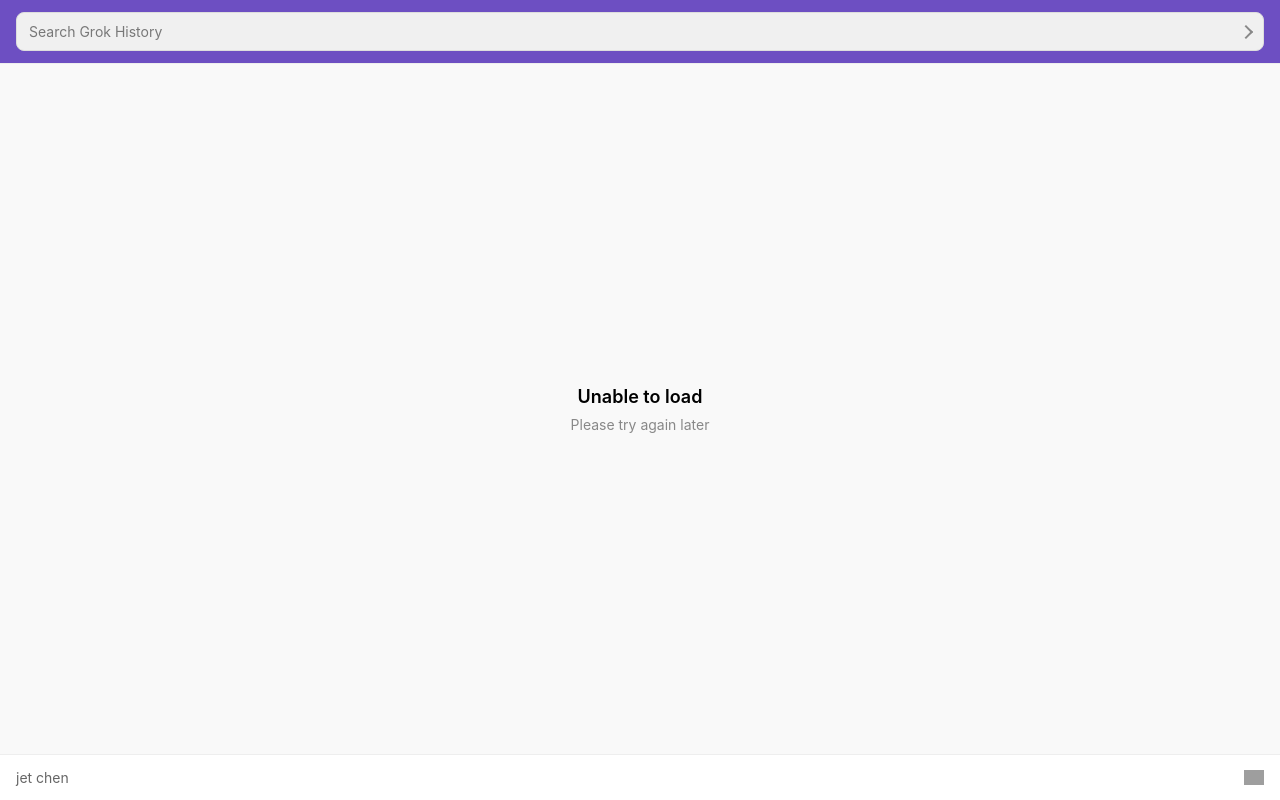
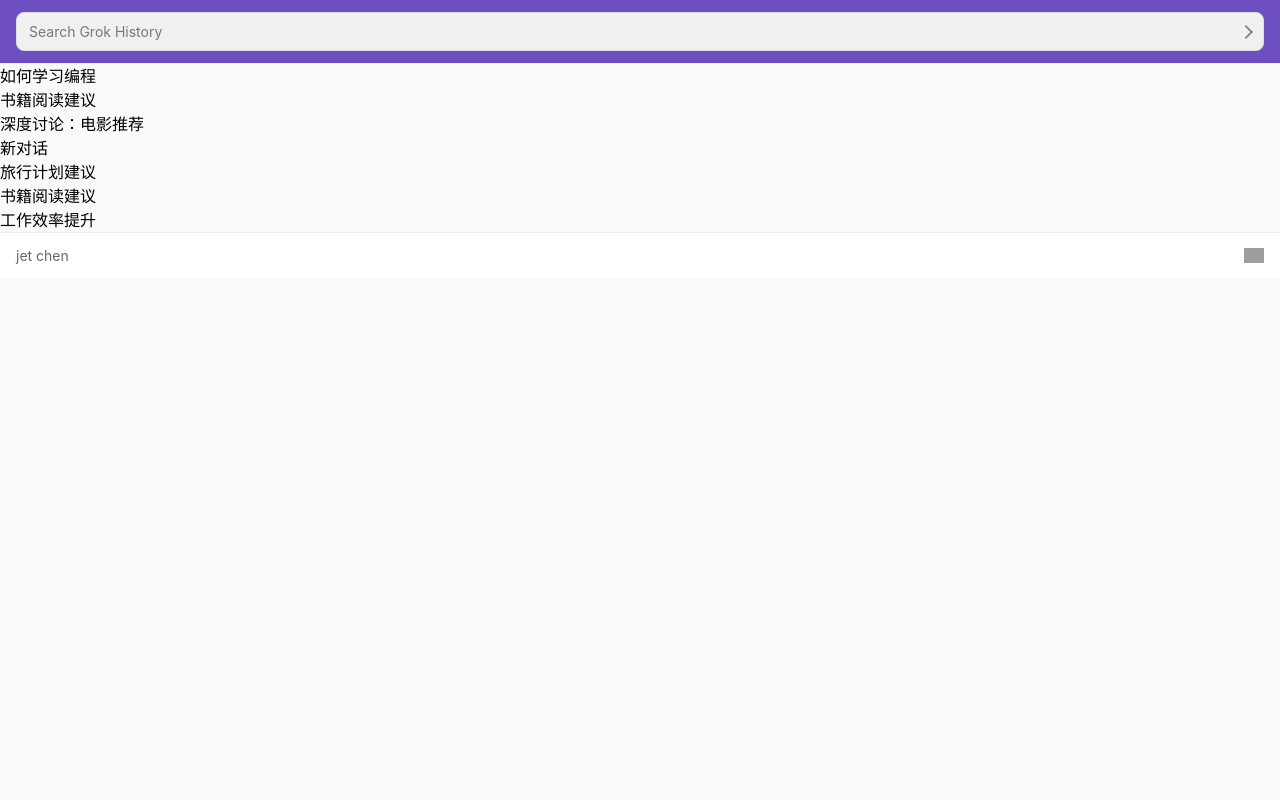
Before and after one commit to jet-isnt-haha/Jchat, a React (Vite) app: page /history in a window 1280 px wide. Built offline with nearby package versions, Linux system fonts and the light colour scheme; grey boxes are pictures that could not be loaded; a web font is replaced by a local one.

Commit message:
feat: 实现history组件sessions的渲染及session路由的跳转

```diff
--- a/packages/types/chatType.ts
+++ b/packages/types/chatType.ts
@@ -28,4 +28,5 @@
 	addMessage: (message: Omit<Message, 'id' | 'timestamp'>) => void;
 	updateMessage: (messageId: string, updates: Message) => void;
 	getCurrentMessages: () => Message[] | undefined;
+	setCurrentSessionId: (id: string) => void;
 }
--- a/src/App.tsx
+++ b/src/App.tsx
@@ -1,4 +1,9 @@
-import { BrowserRouter as Router, Routes, Route } from 'react-router-dom';
+import {
+	BrowserRouter as Router,
+	Routes,
+	Route,
+	Navigate
+} from 'react-router-dom';
 import Home from './pages/home';
 import History from './pages/history';
 export default function App() {
@@ -6,8 +11,10 @@
 		<Router>
 			{/* 	<Navigation /> */}
 			<Routes>
-				<Route path="/" element={<Home />} />
+				<Route path="/session" element={<Home />} />
+				<Route path="/session/:id" element={<Home />} />
 				<Route path="/history" element={<History />} />
+				<Route path="/*" element={<Navigate to="/session" />} />
 			</Routes>
 		</Router>
 	);
--- /dev/null
+++ b/src/components/ChatSession.tsx
@@ -0,0 +1,18 @@
+import { useNavigate } from 'react-router-dom';
+import type { ChatSession as _ChatSession } from '~/packages/types/chatType';
+
+const ChatSession = (session: _ChatSession) => {
+	const navigate = useNavigate();
+	return (
+		<div
+			className="session"
+			onClick={() => {
+				navigate(`/session/${session.id}`);
+			}}
+		>
+			{session.title}
+		</div>
+	);
+};
+
+export default ChatSession;
--- a/src/components/HistoryBody.tsx
+++ b/src/components/HistoryBody.tsx
@@ -1,12 +1,14 @@
-import styles from '../pages/index.module.less';
+import { useChatStore } from '@/store/chatStore';
+import '../styles/global.css';
+import ChatSession from './ChatSession';
+
 const HistoryBody = () => {
+	const chatSessions = useChatStore().sessions;
 	return (
-		<main className={styles.body}>
-			{/* 以下是历史记录条目，可以根据实际数据动态渲染 */}
-			<div className={styles.emptyState}>
-				<p className={styles.statusText}>Unable to load</p>
-				<p className={styles.statusHint}>Please try again later</p>
-			</div>
+		<main className="history-body">
+			{chatSessions.map((session, index) => (
+				<ChatSession {...session} key={index} />
+			))}
 		</main>
 	);
 };
--- a/src/components/Navigation.tsx
+++ b/src/components/Navigation.tsx
@@ -11,6 +11,9 @@
 				<li>
 					<Link to="/history">History</Link>
 				</li>
+				<li>
+					<Link to="">Session</Link>
+				</li>
 			</ul>
 		</nav>
 	);
--- /dev/null
+++ b/src/hooks/useSessionManager.ts
@@ -0,0 +1,18 @@
+import { useChatStore } from '@/store/chatStore';
+import { useEffect } from 'react';
+import { useNavigate, useParams } from 'react-router-dom';
+
+export const useSessionManager = () => {
+	const { id } = useParams();
+	const { setCurrentSessionId, getCurrentMessages } = useChatStore();
+	const navigate = useNavigate();
+
+	useEffect(() => {
+		if (id) {
+			setCurrentSessionId(id);
+			if (!getCurrentMessages()) {
+				navigate('/');
+			}
+		}
+	}, [id]);
+};
--- a/src/mocks/chatData.ts
+++ b/src/mocks/chatData.ts
@@ -92,7 +92,7 @@
 	const createdAt = Date.now() - 1000 * 60 * 60 * 24 * index; // 每个会话间隔一天
 
 	return {
-		id: `session_${faker.string.uuid()}`,
+		id: `${faker.string.uuid()}`,
 		title: faker.helpers.arrayElement(conversationTopics),
 		messages,
 		createdAt,
@@ -108,7 +108,7 @@
 // 生成特定类型的会话
 export function generateEmptySession(): ChatSession {
 	return {
-		id: `session_${faker.string.uuid()}`,
+		id: `${faker.string.uuid()}`,
 		title: '新对话',
 		messages: [],
 		createdAt: Date.now(),
@@ -271,7 +271,7 @@
 		const createdAt = Date.now() - 1000 * 60 * 60 * 24 * index;
 
 		return {
-			id: `session_${faker.string.uuid()}`,
+			id: `${faker.string.uuid()}`,
 			title: faker.helpers.arrayElement(chineseTopics),
 			messages: messages.sort((a, b) => a.timestamp - b.timestamp),
 			createdAt,
--- a/src/pages/home.tsx
+++ b/src/pages/home.tsx
@@ -3,7 +3,9 @@
 import HomeHeader from '@/components/HomeHeader';
 import ChatBody from '@/components/ChatBody';
 import './index.module.less';
+import { useSessionManager } from '@/hooks/useSessionManager';
 const Home = () => {
+	useSessionManager();
 	return (
 		<section className={styles.home}>
 			<HomeHeader />
--- a/src/store/chatStore.ts
+++ b/src/store/chatStore.ts
@@ -6,11 +6,10 @@
 export const useChatStore = create<ChatStore>((set, get) => ({
 	//初始状态
 	sessions: process.env.NODE_ENV === 'development' ? mockChatSessions : [],
-	currentSessionId:
-		process.env.NODE_ENV === 'development'
+	currentSessionId: null,
+	/* process.env.NODE_ENV === 'development'
 			? mockChatSessions[0]?.id || null
-			: null,
-	isLoading: false,
+			: null */ isLoading: false,
 
 	//创建新会话
 
@@ -69,5 +68,10 @@
 		return state.sessions.find(
 			(session) => session.id === state.currentSessionId
 		)?.messages;
+	},
+	setCurrentSessionId: (id) => {
+		set(() => {
+			return { currentSessionId: id };
+		});
 	}
 }));
--- a/src/styles/global.css
+++ b/src/styles/global.css
@@ -76,3 +76,7 @@
 .material-symbols-outlined.search {
 	@apply inline-block animate-custom-spin;
 }
+
+.history-body {
+	@apply flex flex-col gap-5 p-[25px_22px] h-[700px] overflow-y-auto mb-[82px] scrollbar-thin scrollbar-thumb-[#ddd3f9] scrollbar-track-transparent;
+}
```
